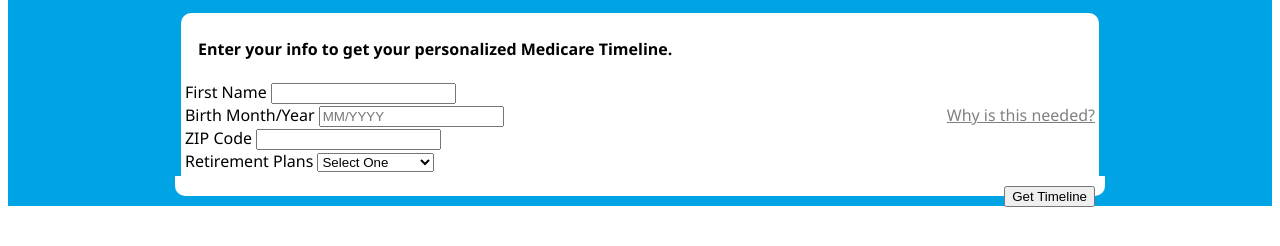
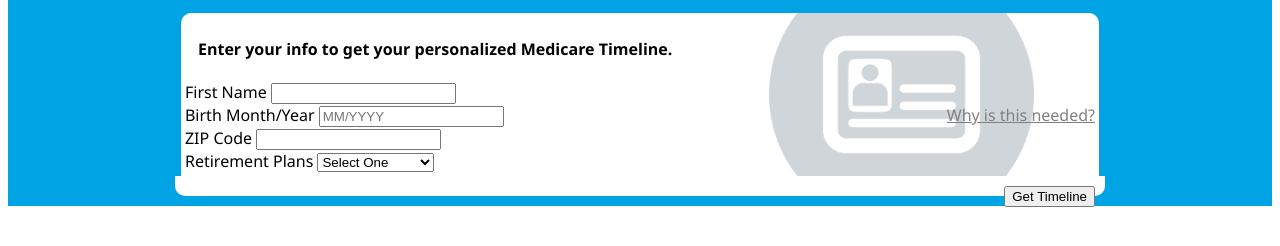
Before and after one commit to shankarjallu/PERL_ui, a website: page pages/partials/_header.html in a window 1280 px wide. Shown: the part 116-362 px from the top of the page. Drawn offline with Linux system fonts and the light colour scheme.

Commit message:
Added image on the signup page

```diff
--- a/pages/partials/_header.html
+++ b/pages/partials/_header.html
@@ -9,7 +9,7 @@
                 <p>The easy way to stay one step ahead of retirement and your transition to Medicare.</p>
             </div>
             <form name="frmSignUp" action="" id="frmSignUp">
-                <div class="row">
+                <div id="divSignUp" class="row">
                     <h4 class="form-header">Enter your info to get your personalized Medicare Timeline.</h4>
                     <div class="col-sm-5">
                         <div class="form-group">
@@ -165,6 +165,20 @@
     .btn-get-timeline {
         float: right;
     }
+
+    #divSignUp{
+    background-image: url(../../dotcom/images/member-card.png);
+    background-repeat: no-repeat;
+    /* background-position: 80% 66%; */
+    background-size: 265px;
+    background-position-y: center;
+    background-position-x: 90%;
+    }
+
+    @media( max-width : 768px ){
+      #divSignUp{ background-image:none; }
+    .col-sm-5{ width:100%; }
+    }
     </style>
     <script src="../../../dotcom/js/src/formvalidation.js"></script>
 </body>
```
